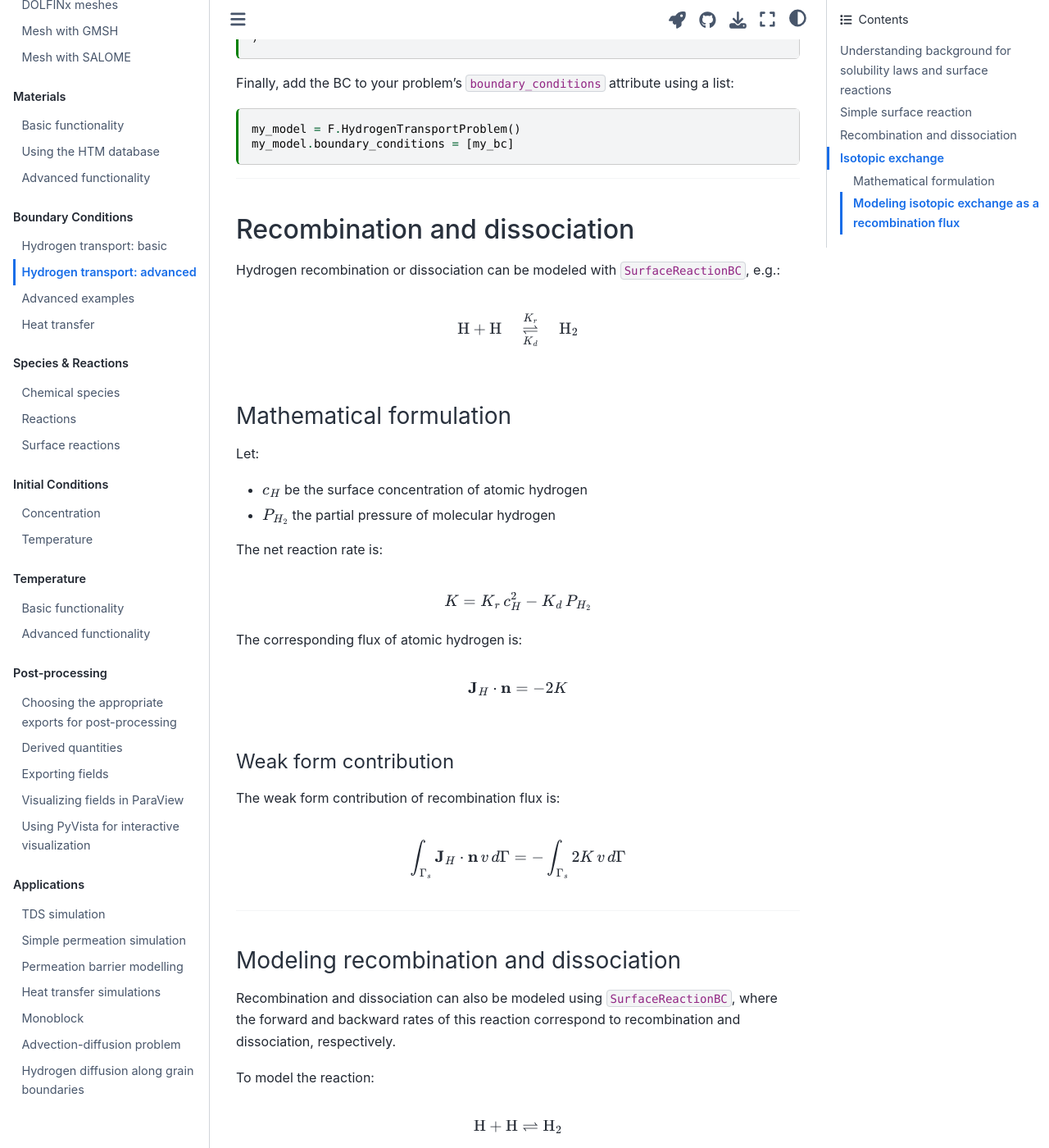
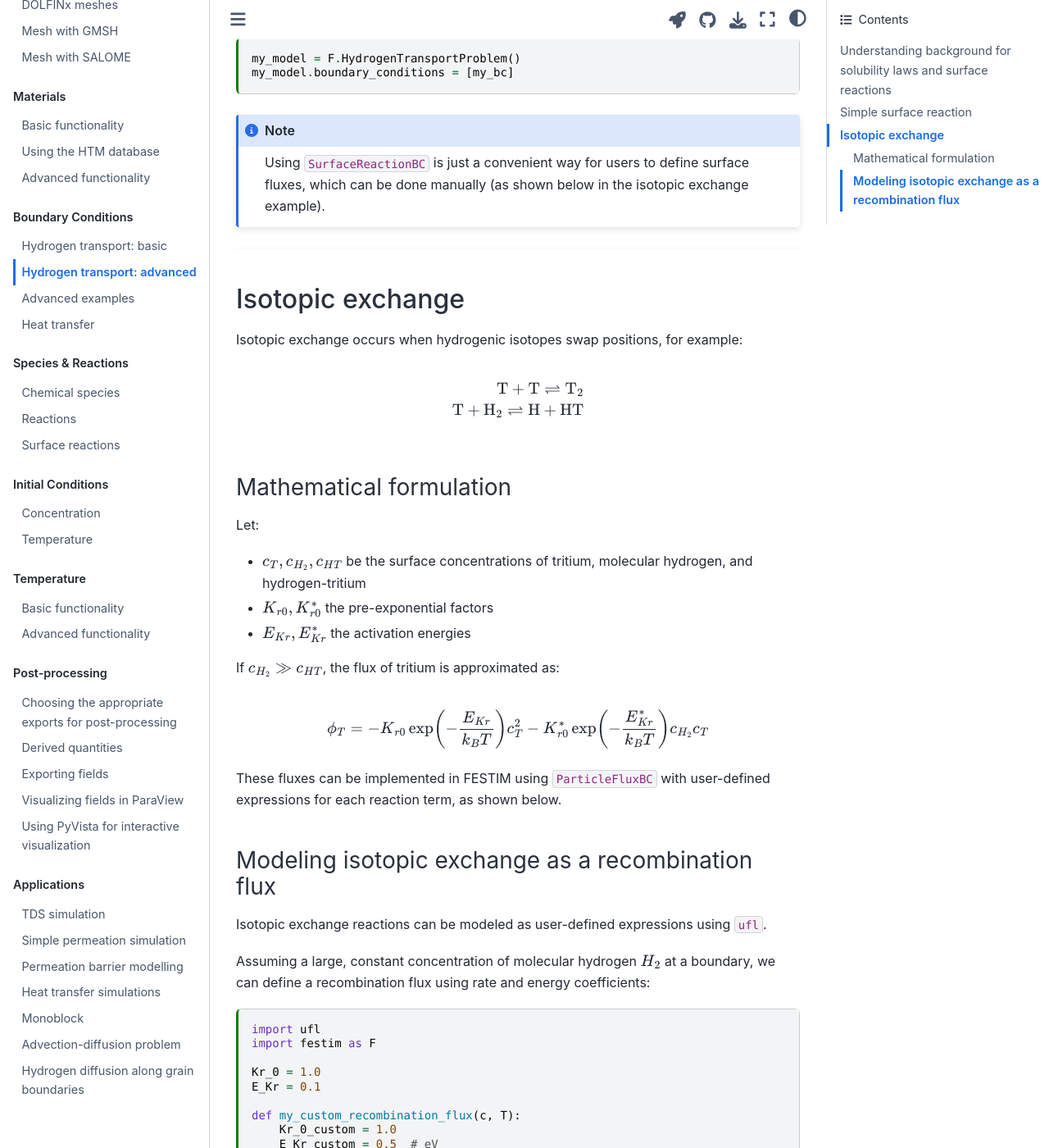
Before and after one commit to festim-dev/FESTIM-workshop, a Jupyter Book: the page built from book/content/boundary_conditions/h_transport_advanced.md, in a window 1280 px wide and 1400 px high, scrolled down 4623 px. Shown: the whole window at 82% size. Built offline with Jupyter Book 1.0.4 settings and Sphinx 7.4.7 and the Sphinx Book theme 1.1.4, drawn with Linux system fonts in a browser that asks for light colours; pages that are not in the unit, such as notebooks, are missing from menus; some of the changed text lies outside the part shown.

Commit message:
addressed changes from review. moved basic BC theory to intro section, removed weak formulation discussions)

````diff
--- a/book/_toc.yml
+++ b/book/_toc.yml
@@ -23,6 +23,7 @@ parts:
 
   - caption: Boundary Conditions
     chapters:
+    - file: content/boundary_conditions/bc_intro
     - file: content/boundary_conditions/h_transport_basic
     - file: content/boundary_conditions/h_transport_advanced
     - file: content/boundary_conditions/examples
--- a/book/content/boundary_conditions/h_transport_advanced.md
+++ b/book/content/boundary_conditions/h_transport_advanced.md
@@ -63,16 +63,6 @@ where:
 Users interested in liquid metal interactions with hydrogen will usually need to use **Sievert's Law**.
 ```
 
-#### Weak formulation
-
-In the weak form, solubility is imposed as a **Robin-type boundary condition**:
-
-$$
-\int_{\Gamma_s} k_s \left(c - c_s \right) v \, \mathrm{d}\Gamma
-$$
-
-where $k_s$ is a surface reaction rate constant controlling the exchange between bulk and surface concentration. This allows modeling of adsorption/desorption and surface-limited transport at material boundaries.
-
 +++
 
 ### Imposing a solubility law
@@ -108,7 +98,6 @@ Using `HenrysBC` or `SievertsBC` is just a convenient way for users to define a
 ```
 
 +++
-
 
 ---
 
@@ -162,16 +151,25 @@ $$
 
 where $\mathbf{n}$ is the outward normal vector at the surface.
 
-#### Weak form contribution
+### Recombination and dissociation
 
-In the weak formulation, the surface reaction contributes as a Robin-type term:
+If $\text{Species A = Species B}$, recombination or dissociation can also be modeled with `SurfaceReactionBC`, e.g.:
 
 $$
-\int_{\Gamma_s} \mathbf{J}_A \cdot \mathbf{n} \, v \, d\Gamma =
-\int_{\Gamma_s} K \, v \, d\Gamma
+\mathrm{H + H} \quad \overset{K_r}{\underset{K_d}{\rightleftharpoons}} \quad \mathrm{H_2}
 $$
 
-where $v$ is a test function.
+where
+
+$$
+K = K_r \, c_H^2 - K_d \, P_{H_2}
+$$
+
+and corresponding flux of atomic hydrogen is:
+
+$$
+\mathbf{J}_H \cdot \mathbf{n} = - 2 K
+$$
 
 +++
 
@@ -210,44 +208,9 @@ my_model = F.HydrogenTransportProblem()
 my_model.boundary_conditions = [my_bc]
 ```
 
----
-
-+++
-
-## Recombination and dissociation
-
-Hydrogen recombination or dissociation can be modeled with `SurfaceReactionBC`, e.g.:
-
-$$
-\mathrm{H + H} \quad \overset{K_r}{\underset{K_d}{\rightleftharpoons}} \quad \mathrm{H_2}
-$$
-
-### Mathematical formulation
-
-Let:
-- $c_H$ be the surface concentration of atomic hydrogen
-- $P_{H_2}$ the partial pressure of molecular hydrogen
-
-The net reaction rate is:
-
-$$
-K = K_r \, c_H^2 - K_d \, P_{H_2}
-$$
-
-The corresponding flux of atomic hydrogen is:
-
-$$
-\mathbf{J}_H \cdot \mathbf{n} = - 2 K
-$$
-
-#### Weak form contribution
-
-The weak form contribution of recombination flux is:
-
-$$
-\int_{\Gamma_s} \mathbf{J}_H \cdot \mathbf{n} \, v \, d\Gamma =
-- \int_{\Gamma_s} 2 K \, v \, d\Gamma
-$$
+```{note}
+Using `SurfaceReactionBC` is just a convenient way for users to define surface fluxes, which can be done manually (as shown below in the isotopic exchange example).
+```
 
 +++
 
@@ -255,35 +218,13 @@ $$
 
 +++
 
-### Modeling recombination and dissociation
-
-Recombination and dissociation can also be modeled using `SurfaceReactionBC`, where the forward and backward rates of this reaction correspond to recombination and dissociation, respectively.
-
-To model the reaction:
-
-$$ \mathrm{H} + \mathrm{H} \rightleftharpoons \mathrm{H_2}$$
-
-where $ \text{Species A} = \text{Species B} = \text{H} $, assign your `reactants` list accordingly:
-
-```{code-cell} ipython3
-H = F.Species("H")
-
-my_recombination_bc = F.SurfaceReactionBC(
-    reactant=[A, A],
-    gas_pressure=1e5,
-    k_r0=1,
-    E_kr=0.1,
-    k_d0=1e-5,
-    E_kd=0.1,
-    subdomain=boundary,
-)
-```
-
 ## Isotopic exchange
 
 Isotopic exchange occurs when hydrogenic isotopes swap positions, for example:
 
 $$
+\mathrm{T + T} \rightleftharpoons \mathrm{T_2}
+\\
 \mathrm{T + H_2} \rightleftharpoons \mathrm{H} + \mathrm{HT}
 $$
 
@@ -300,18 +241,6 @@ $$
 \phi_T =
 - K_{r0} \exp\!\left(-\frac{E_{Kr}}{k_B T}\right) c_T^2
 - K_{r0}^\ast \exp\!\left(-\frac{E_{Kr}^\ast}{k_B T}\right) c_{H_2} c_T
-$$
-
-#### Weak form contribution
-
-The weak form contribution for tritium flux is:
-
-$$
-\int_{\Gamma_s} \phi_T \, v \, d\Gamma =
-- \int_{\Gamma_s} \Bigg[
-K_{r0} \exp\!\left(-\frac{E_{Kr}}{k_B T}\right) c_T^2
-+ K_{r0}^\ast \exp\!\left(-\frac{E_{Kr}^\ast}{k_B T}\right) c_{H_2} c_T
-\Bigg] v \, d\Gamma
 $$
 
 These fluxes can be implemented in FESTIM using `ParticleFluxBC` with user-defined expressions for each reaction term, as shown below.
@@ -344,7 +273,7 @@ def my_custom_recombination_flux(c, T):
 ```
 
 ```{note}
-For more complex isotopic exchanges, we can also use `SurfaceReactionBC` to define recombination fluxes. See [modeling isotopic exchange for multiple species](examples.md) to learn more.
+For more complex isotopic exchanges, we can also use `SurfaceReactionBC` add other reactions. See [modeling isotopic exchange for multiple species](examples.md) to learn more.
 ```
 
 +++
@@ -443,7 +372,7 @@ grid2.point_data["c"] = tritium.post_processing_solution.x.array
 grid2.set_active_scalars("c")
 ```
 
-Let's plot both `data_with_H2` and `data_no_H2` to see the concentraton profile for each case:
+Let's plot both `data_with_H2` and `data_no_H2` to see the concentration profile for each case:
 
 ```{code-cell} ipython3
 :tags: [hide-input]
@@ -484,8 +414,8 @@ else:
 pyvista.set_jupyter_backend("html")
 
 plotter = pyvista.Plotter()
-
-plotter.add_mesh(grid2)
+vmin, vmax = grid["c"].min(), grid2["c"].max()
+plotter.add_mesh(grid2, clim=[vmin, vmax])
 plotter.view_xy()
 if not pyvista.OFF_SCREEN:
     plotter.show()
````
Also changed, not shown: other parts of book/content/boundary_conditions/h_transport_advanced.md (+2 -1 lines), book/content/boundary_conditions/examples.md (+29 -2 lines), book/content/boundary_conditions/h_transport_basic.md (+19 -80 lines).
